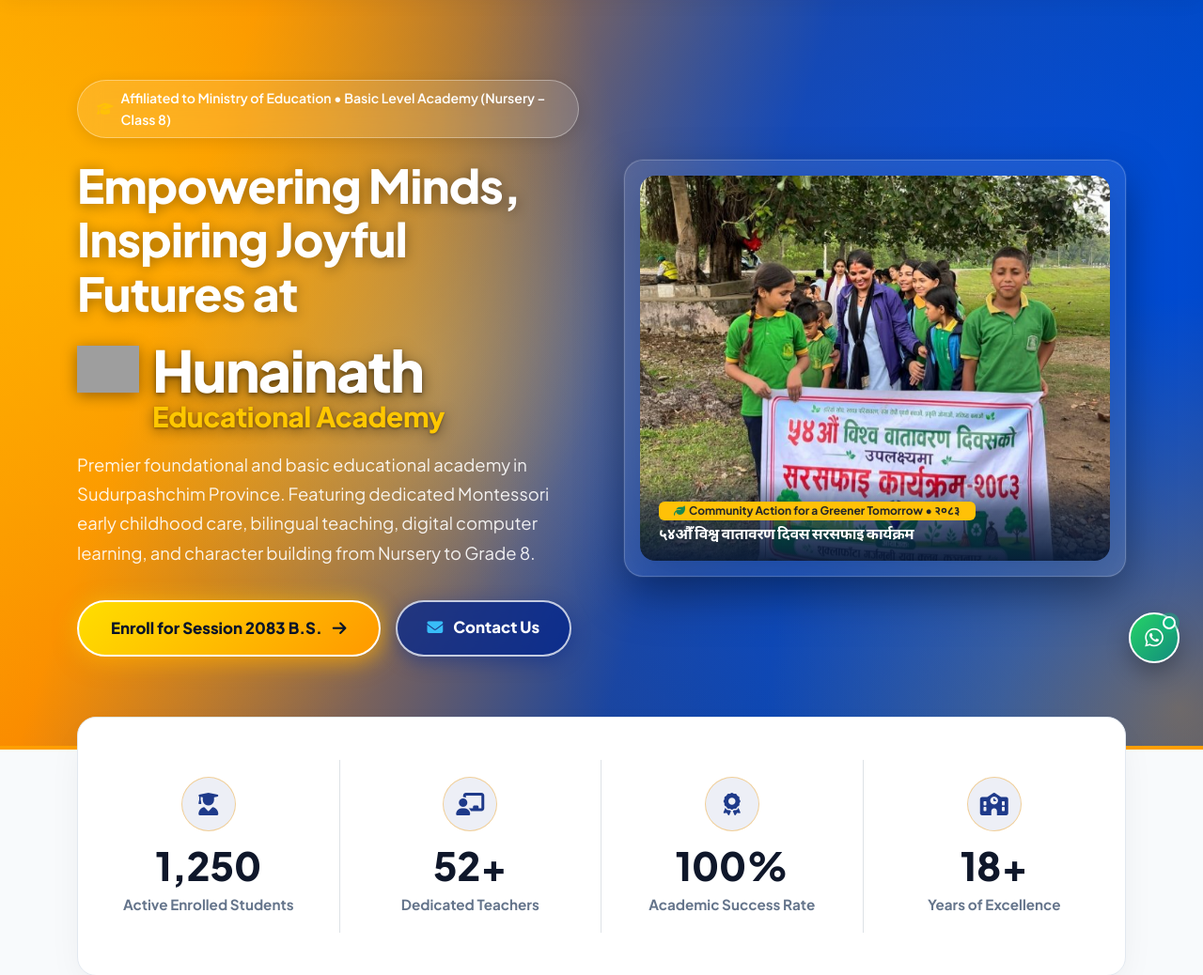
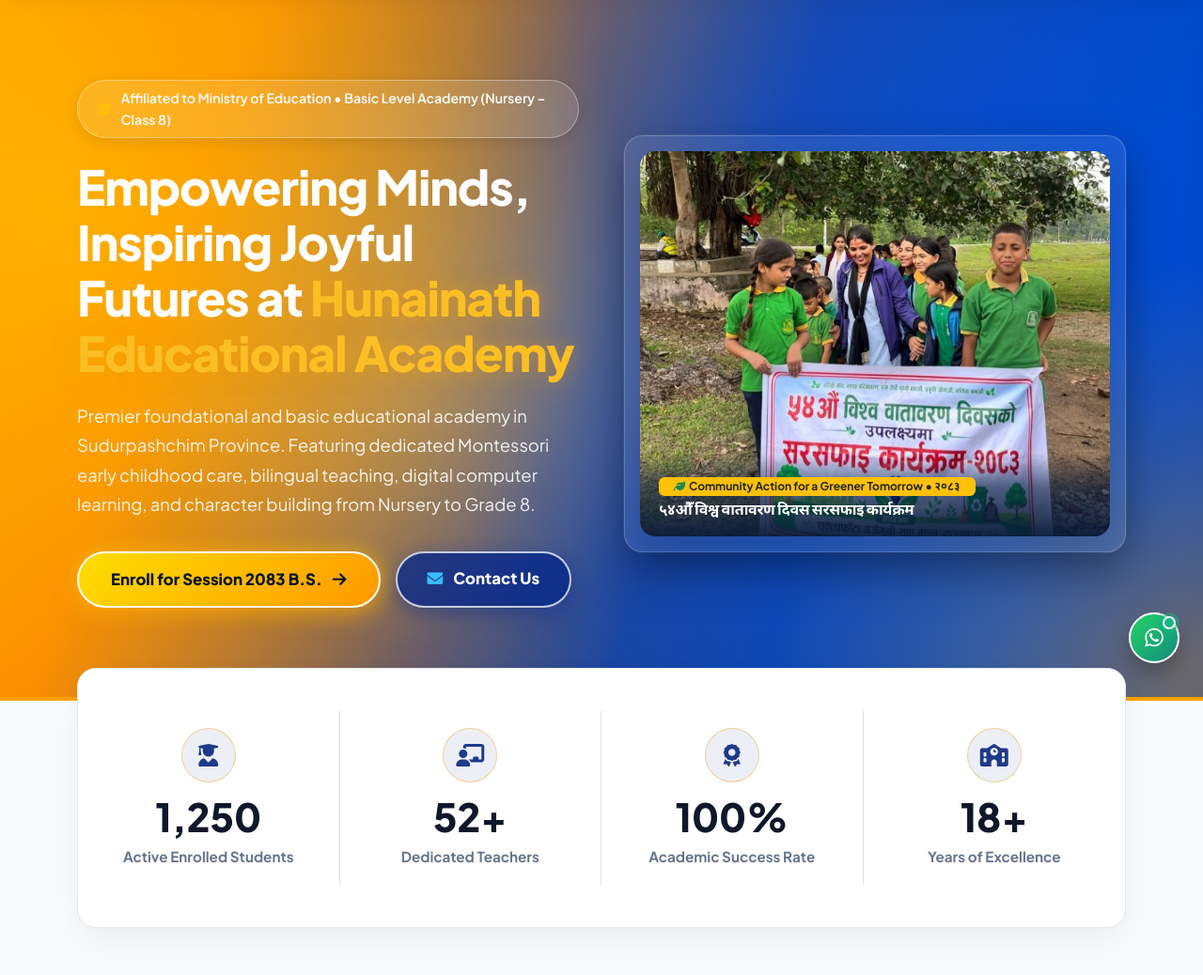
Before and after one commit to samratmj248-afk/Hunainath-Educatinal-Academy, a Django app: page / in a window 1280 px wide. Shown: the part 69-1107 px from the top of the page at 94% size. Run offline with Django 5.2, Linux system fonts and the light colour scheme; data comes from the database, SQL or seed files in the repository; data that the repository does not hold is empty; some libraries are stand-ins or nearby versions; grey boxes are pictures that could not be loaded.

Commit message:
Revert hero title to clean previous typography without extra cap badge

```diff
--- a/templates/base.html
+++ b/templates/base.html
@@ -74,7 +74,7 @@
     <link rel="stylesheet" href="https://cdnjs.cloudflare.com/ajax/libs/font-awesome/6.5.1/css/all.min.css">
 
     <!-- Project Stylesheet -->
-    <link rel="stylesheet" href="/static/css/main.css?v=2083.6">
+    <link rel="stylesheet" href="/static/css/main.css?v=2083.7">
 
     <!-- Schema.org JSON-LD Structured Data for Search Engines -->
     <script type="application/ld+json">
--- a/templates/core/index.html
+++ b/templates/core/index.html
@@ -12,30 +12,8 @@
                     <span>Affiliated to Ministry of Education • Basic Level Academy (Nursery – Class 8)</span>
                 </div>
                 <h1 class="hero-title hero-title-replica">
-                    <span class="hero-headline-top">Empowering Minds,<br>Inspiring Joyful Futures at</span>
+                    Empowering Minds, Inspiring Joyful Futures at <span class="text-gold">Hunainath Educational Academy</span>
                 </h1>
-
-                <div class="hero-brand-lockup-managed mb-3">
-                    <div class="hero-brand-twoline-layout">
-                        <!-- Line 1: Cap Emblem + Hunainath (Strictly Written) -->
-                        <div class="hero-brand-line-1">
-                            <div class="hero-official-emblem-wrap flex-shrink-0">
-                                <img src="/static/images/official_cap_book_icon_hires.png"
-                                     alt="Hunainath Academic Emblem"
-                                     class="hero-official-emblem-img"
-                                     width="68"
-                                     height="48"
-                                     loading="eager"
-                                     decoding="async">
-                            </div>
-                            <span class="brand-text-hunainath">Hunainath</span>
-                        </div>
-                        <!-- Line 2: Educational Academy (Strictly Written) -->
-                        <div class="hero-brand-line-2">
-                            <span class="brand-text-academy">Educational Academy</span>
-                        </div>
-                    </div>
-                </div>
                 <p class="hero-subtitle">
                     Premier foundational and basic educational academy in Sudurpashchim Province. Featuring dedicated
                     Montessori early childhood care, bilingual teaching, digital computer learning, and character
```
